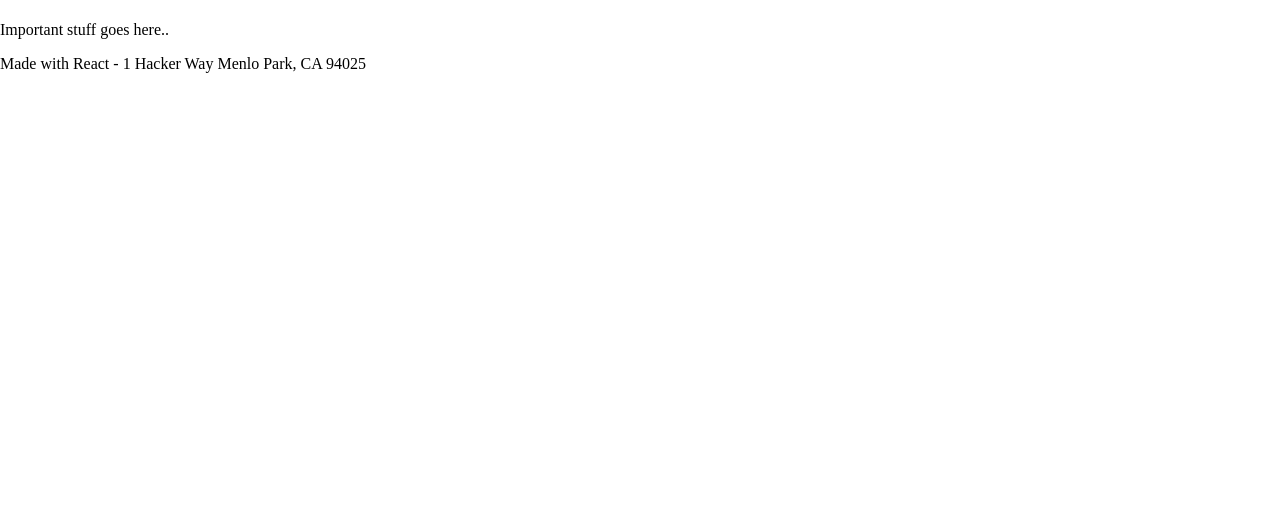
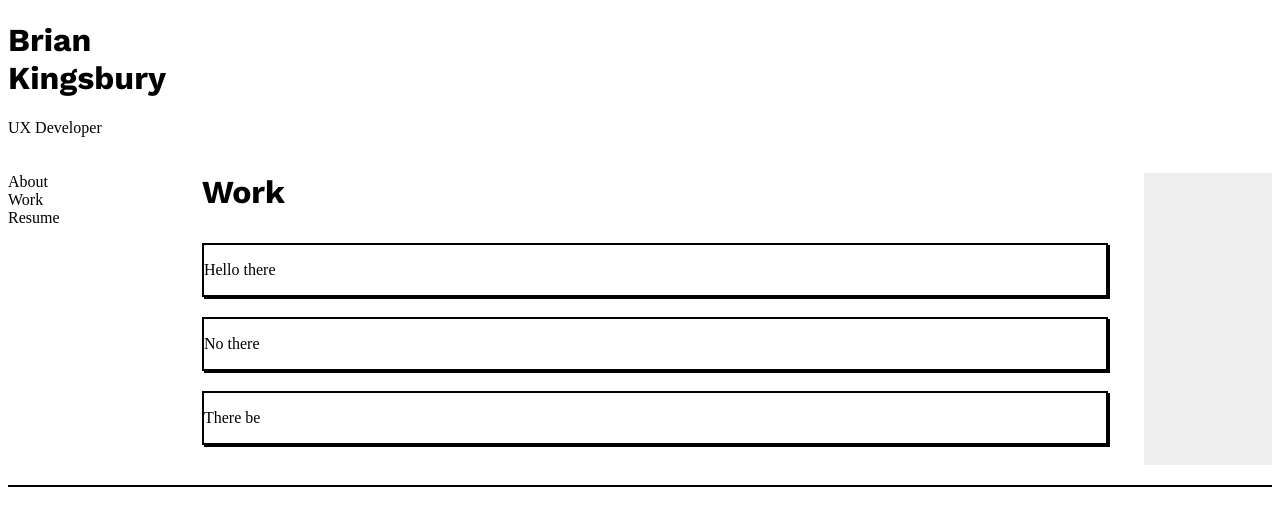
Before and after one commit to brkingsbury/portfolio-site, a React (Create React App) app: page / in a window 1280 px wide. Shown: the top 526 px of the page. Built offline with nearby package versions, Linux system fonts and the light colour scheme.

Commit message:
More setup, grid structure

```diff
--- a/src/App.scss
+++ b/src/App.scss
@@ -0,0 +1,52 @@
+#root {
+    display: grid;
+    grid-template-columns: max-content 1fr 10vw;
+    grid-template-rows: max-content 1fr max-content;
+    grid-column-gap: 20px;
+    grid-row-gap: 20px;
+}
+
+h1,
+h2 {
+    font-family: 'Work Sans', sans-serif;
+    font-weight: 700;
+}
+
+h2 {
+    margin: 0 0 1em 0;
+    font-size: 2em;
+}
+
+header {
+    grid-area: 1 / 1 / 2 / 2;
+}
+
+nav {
+    grid-area: 2 / 1 / 3 / 2;
+    a {
+        display: block;
+    }
+}
+
+main {
+    padding: 0 1em;
+    grid-area: 2 / 2 / 3 / 3;
+    max-width: 1000px;
+    // height: 100vh;
+}
+
+.options {
+    grid-area: 2 / 3 / 3 / 4;
+    background-color: #eee;
+}
+
+.card {
+    border: 2px solid black;
+    box-shadow: 2px 2px 0 0 black;
+    margin-bottom: 20px;
+}
+
+footer {
+    grid-area: 3 / 1 / 4 / 4;
+    border: 1px solid black;
+}
--- a/src/App.tsx
+++ b/src/App.tsx
@@ -4,9 +4,11 @@ import './App.scss';
 function App() {
   return (
     <React.Fragment>
-    {/* <Header name={this.state.name} /> */}
+      {/* <Header name={this.state.name} /> */}
       <Header />
-      <Main />
+      <Nav />
+      <Main title="Work" />
+      <Options />
       <Footer />
     </React.Fragment>
   );
@@ -15,23 +17,51 @@ function App() {
 function Header() {
   return (
     <header>
-      <h1></h1>
+      <h1>Brian<br />Kingsbury</h1>
+      <p>UX Developer</p>
     </header>
   )
 }
 
-function Main() {
+function Card(props: any) {
+  return (
+    <div className="card">
+      <p>{props.txt}</p>
+    </div>
+  )
+}
+
+function Nav() {
+  return (
+    <nav>
+      <a>About</a>
+      <a>Work</a>
+      <a>Resume</a>
+    </nav>
+  )
+}
+
+function Main(props:any) {
   return (
     <main>
-      <p>Important stuff goes here..</p>
+      <h2>{props.title}</h2>
+      <Card txt="Hello there" />
+      <Card txt="No there" />
+      <Card txt="There be" />
     </main>
+  )
+}
+
+function Options() {
+  return (
+    <div className="options">
+    </div>
   )
 }
 
 function Footer() {
   return (
     <footer>
-      <p>Made with React - 1 Hacker Way Menlo Park, CA 94025</p>
     </footer>
   )
 }
--- a/src/index.scss
+++ b/src/index.scss
@@ -1,5 +1,5 @@
+@import url('https://fonts.googleapis.com/css2?family=Work+Sans:wght@300;400;700&display=swap');
+
 body {
-  margin: 0;
-  -webkit-font-smoothing: antialiased;
-  -moz-osx-font-smoothing: grayscale;
+  margin: 0 .5em;
 }
```
Also changed, not shown: 1 other file (tests, documents, lock files or other folders).
